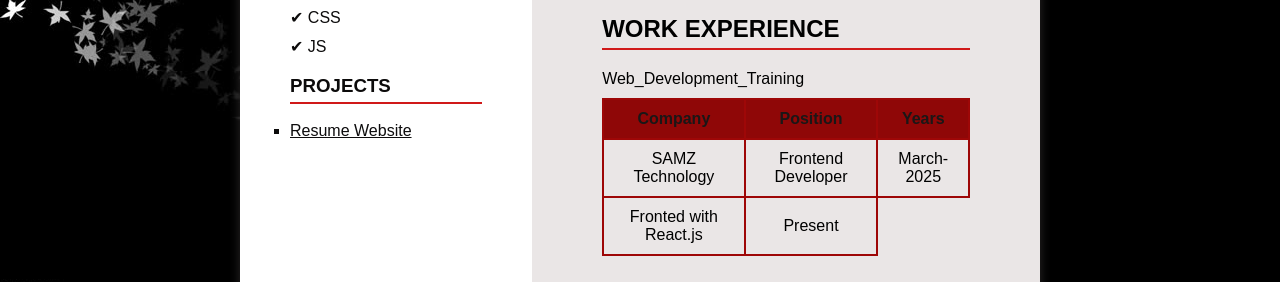
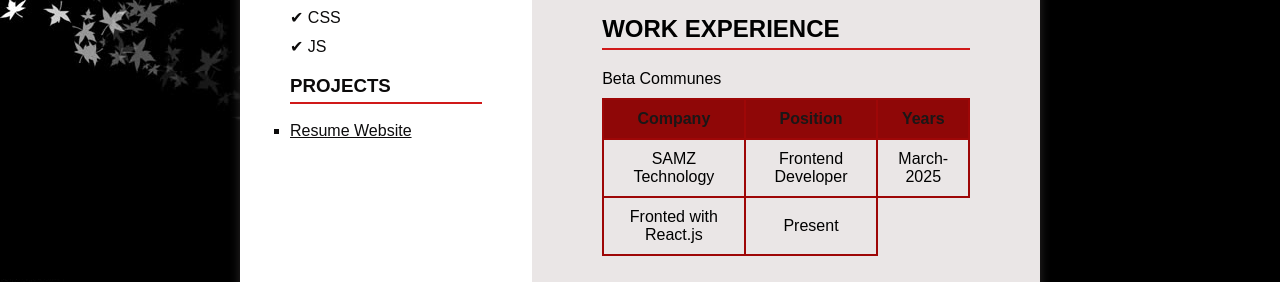
Before and after one commit to Fariha-Zehra-webDeveloper/Samz_tech_Intern_Tasks, a plain HTML site: page Task4/index.html in a window 1280 px wide. Shown: the part 535-817 px from the top of the page. Drawn offline with Linux system fonts and the light colour scheme.

Commit message:
Update index.html

```diff
--- a/Task4/index.html
+++ b/Task4/index.html
@@ -185,7 +185,7 @@
                             <td>Frontend Developer</td>
                             <td>March-2025</td>
                         </tr>
-                            </td>Web_Development_Training</td>
+                            </td>Beta Communes</td>
                             <td>Fronted with React.js</td>
                             <td>Present</td>
                     </tr>
```
